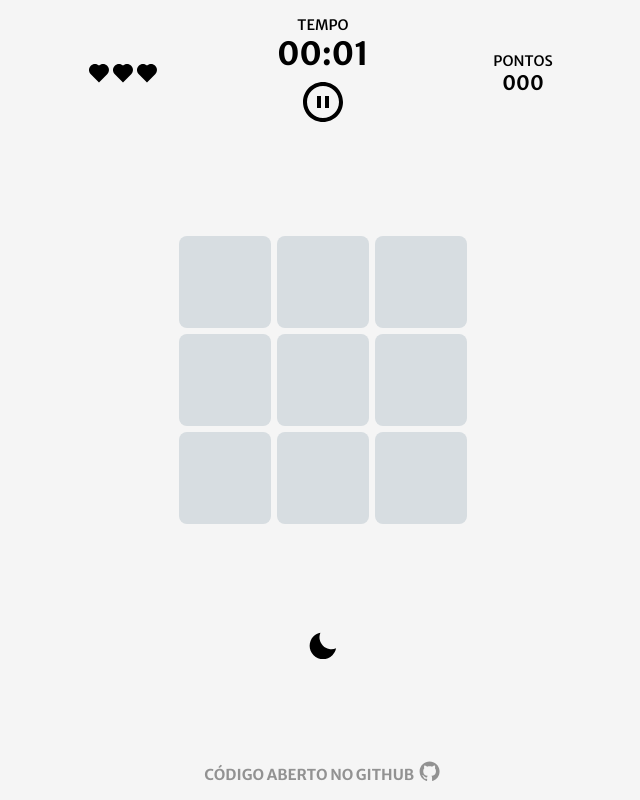
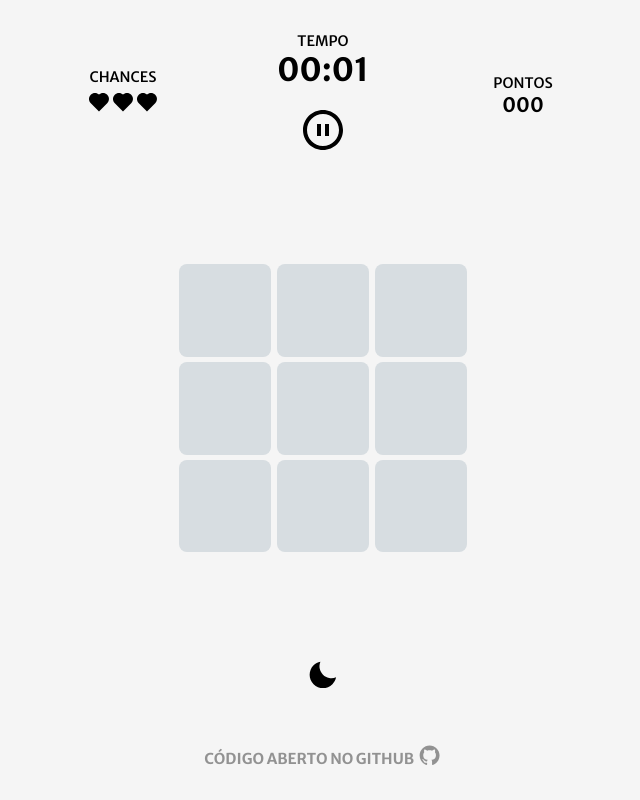
Before and after one commit to P0sseid0n/Tile-Memory, a Vue app: page / in a window 1280 px wide. Both pictures are taken after a click on the button "COMEÇAR JOGO". Shown: the whole page, without its empty margins (317-957 px from the left). Built offline with nearby package versions, Linux system fonts and the light colour scheme.

Commit message:
Corrige estilização completa

```diff
--- a/index.html
+++ b/index.html
@@ -4,7 +4,7 @@
 		<meta charset="UTF-8" />
 		<link rel="icon" href="/favicon.ico" />
 		<meta name="viewport" content="width=device-width, initial-scale=1.0" />
-		<title>Vite App</title>
+		<title>Tile Memory</title>
 	</head>
 	<body>
 		<div id="app"></div>
--- a/src/App.vue
+++ b/src/App.vue
@@ -51,7 +51,7 @@ function toggleTheme() {
    width: 100vw;
    height: 100vh;
 
-   padding: 16px 8%;
+   padding: 32px 8%;
 
    display: flex;
    flex-direction: column;
@@ -68,7 +68,7 @@ function toggleTheme() {
    flex-direction: column;
    align-items: center;
    justify-content: space-between;
-   height: 192px;
+   height: 128px;
 
    >button {
       cursor: pointer;
--- a/src/components/Board.vue
+++ b/src/components/Board.vue
@@ -15,14 +15,14 @@ const tileQuantity = gameStore.tileQtt
 </script>
 
 <template>
-   <div id="board">
+   <div id="Board">
       <BoardRow v-for="(row, i) in gameStore.board.real.length" :posY="i" />
 
    </div>
 </template>
 
 <style scoped>
-#board {
+#Board {
    display: inline-grid;
    grid-template-columns: repeat(v-bind(tileQuantity), 1fr);
    grid-template-rows: repeat(v-bind(tileQuantity), 1fr);
--- a/src/components/GameScreen.vue
+++ b/src/components/GameScreen.vue
@@ -21,8 +21,11 @@ const gameStore = useGameStore()
    <main id="GameScreen">
       <header>
          <div id="Life">
-            <HeartFull v-for="life in gameStore.life" />
-            <HeartEmpty v-for="life in (gameStore.maxLife - gameStore.life)" />
+            <p>Chances</p>
+            <div>
+               <HeartFull v-for="life in gameStore.life" />
+               <HeartEmpty v-for="life in (gameStore.maxLife - gameStore.life)" />
+            </div>
          </div>
          <div id="Time">
             <p>Tempo</p>
@@ -71,12 +74,13 @@ header {
       align-items: center;
       width: 80px;
 
-      &#Life {
+      &#Life div {
          flex-direction: row;
 
          >svg {
             width: 24px;
          }
+
       }
 
       &#Time {
@@ -103,7 +107,7 @@ header {
       }
 
       button {
-         margin-top: 4px;
+         margin-top: 16px;
       }
    }
 }
```
Also changed, not shown: public/favicon.png (added), 1 other file (tests, documents, lock files or other folders).
